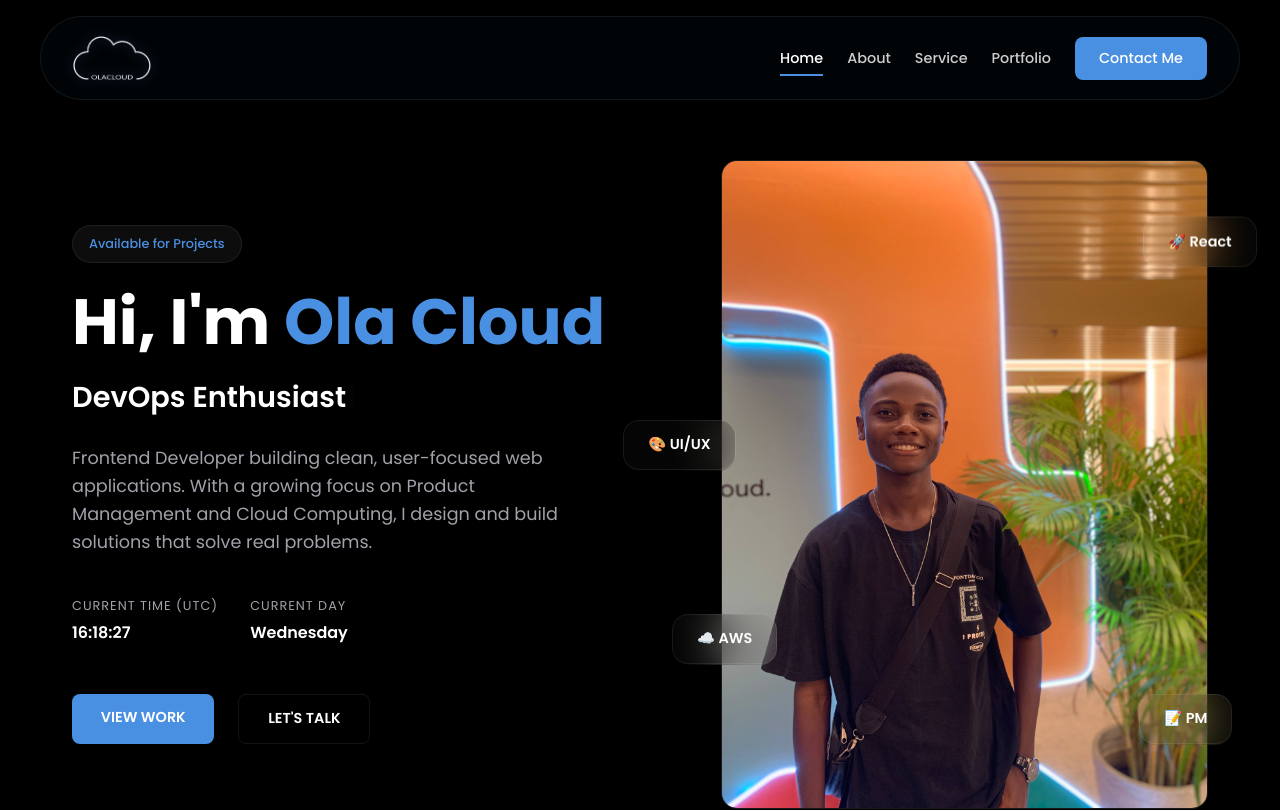
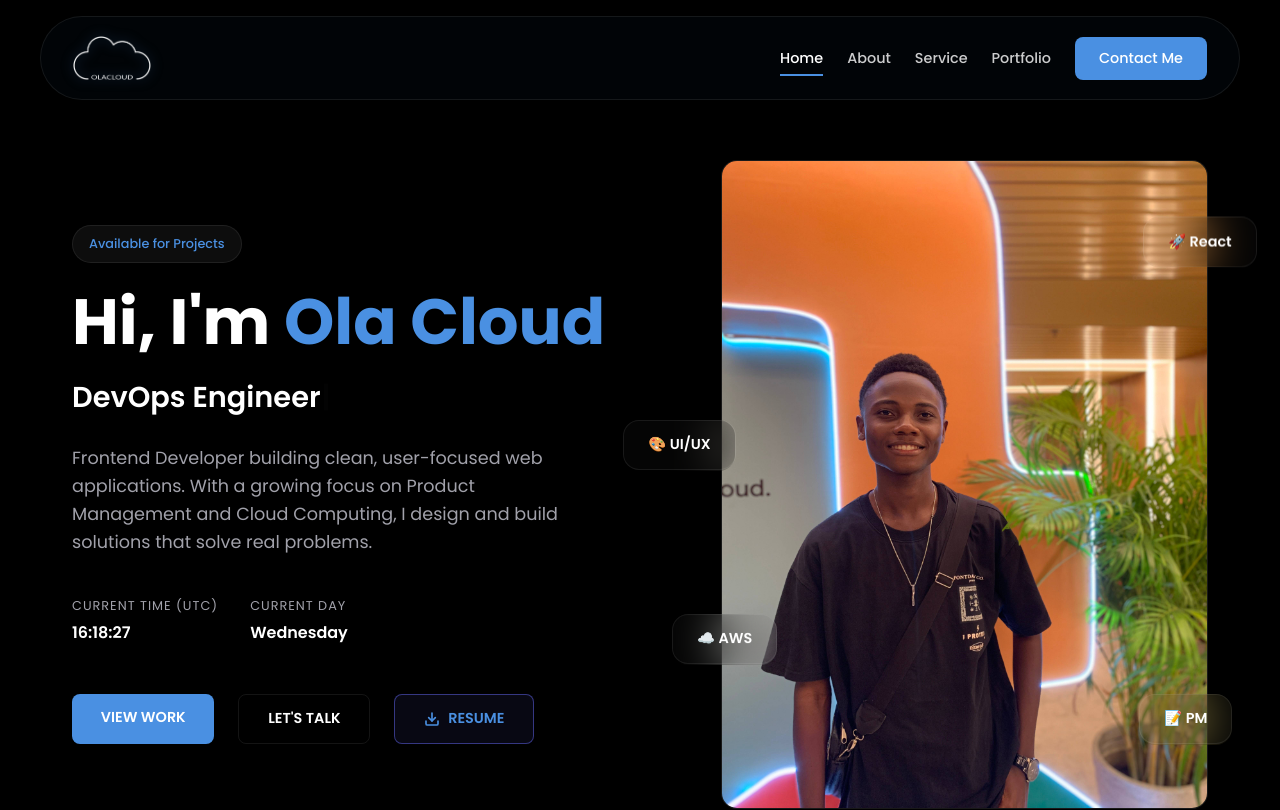
Before and after one commit to Confidenceb/my-portfolio-site, a React (Vite) app: page / in a window 1280 px wide. Shown: the top 810 px of the page. Built offline with nearby package versions, Linux system fonts and the light colour scheme; no server answers; the database is empty.

Commit message:
Added a button to download resume, uploaded a new file, and  also edited the about page

```diff
--- a/src/about-section.jsx
+++ b/src/about-section.jsx
@@ -19,7 +19,7 @@ const AboutSection = () => {
           <p className="about">About Me</p>
           <h1 className="about-title">Personal Details</h1>
           <p className="about-description">
-            I’m a frontend developer and a Chemistry student at the University of Lagos, passionate about building digital solutions that solve real-world problems.
+            I'm a frontend developer and a Chemistry student at the University of Lagos. I build digital solutions that solve real-world problems.
             From my roots in graphic design and motion graphics to my current focus on Product Management and Cloud Computing, I blend technical skills with strategic thinking to build scalable, user-centric applications.
           </p>
           <div>
--- a/src/hero.css
+++ b/src/hero.css
@@ -93,6 +93,35 @@
   border-color: #fff;
 }
 
+.btn-download {
+  display: inline-flex;
+  align-items: center;
+  gap: 0.5rem;
+  border: 1px solid rgba(99, 102, 241, 0.5);
+  color: var(--primary);
+  padding: 0.8rem 1.8rem;
+  border-radius: 8px;
+  text-decoration: none;
+  font-weight: 600;
+  transition: all 0.3s ease;
+  background: rgba(99, 102, 241, 0.08);
+}
+
+.btn-download:hover {
+  background: rgba(99, 102, 241, 0.18);
+  border-color: var(--primary);
+  transform: translateY(-2px);
+  box-shadow: 0 6px 20px rgba(99, 102, 241, 0.25);
+}
+
+.btn-download svg {
+  transition: transform 0.3s ease;
+}
+
+.btn-download:hover svg {
+  transform: translateY(3px);
+}
+
 /* Visual Section */
 .hero-visual {
   position: relative;
--- a/src/hero.jsx
+++ b/src/hero.jsx
@@ -1,5 +1,6 @@
 import React, { useEffect, useState } from "react";
 import heroImg from "./img/hero-img.JPEG";
+
 import "./hero.css";
 import Typewriter from "typewriter-effect";
 
@@ -36,7 +37,7 @@ const Hero = () => {
               options={{
                 strings: [
                   "Frontend Developer",
-                  "DevOps Enthusiast",
+                  "DevOps Engineer",
                   "Cloud Engineer",
                   "Product Management",
                 ],
@@ -70,6 +71,18 @@ const Hero = () => {
             <a href="#contact" className="btn btn-outline">
               Let's Talk
             </a>
+            <a
+              href="/Noibi_Jamiu_Resume.pdf"
+              download="Noibi_Jamiu_Resume.pdf"
+              className="btn btn-download"
+            >
+              <svg xmlns="http://www.w3.org/2000/svg" width="16" height="16" viewBox="0 0 24 24" fill="none" stroke="currentColor" strokeWidth="2.5" strokeLinecap="round" strokeLinejoin="round">
+                <path d="M21 15v4a2 2 0 0 1-2 2H5a2 2 0 0 1-2-2v-4"/>
+                <polyline points="7 10 12 15 17 10"/>
+                <line x1="12" y1="15" x2="12" y2="3"/>
+              </svg>
+              Resume
+            </a>
           </div>
 
         </div>
--- a/src/pages/AboutPage.jsx
+++ b/src/pages/AboutPage.jsx
@@ -77,7 +77,7 @@ const AboutPage = () => {
                   <h2>My Story</h2>
                 </div>
                 <p>
-                  I’m a frontend developer and a Chemistry student at the University of Lagos, passionate about building digital solutions that solve real-world problems.
+                  I'm a frontend developer and a Chemistry student at the University of Lagos. I build digital solutions that solve real-world problems.
                 </p>
                 <p>
                   My journey into tech started from curiosity and exploration. I initially spent a few months learning graphic design, followed by motion graphics, before realizing I wanted to build more functional and interactive products.
@@ -89,10 +89,10 @@ const AboutPage = () => {
                   As I continued growing, I became increasingly interested in how scalable systems work, which led me to explore Cloud Computing, an interest that also inspired my identity as “OlaCloud.”
                 </p>
                 <p>
-                  Over time, I’ve also recognized my natural inclination toward leadership and organization. This has driven me to start exploring Product Management, where I can combine my technical background with problem-solving, user understanding, and decision-making.
+                  Over time, I've also recognized my natural inclination toward leadership and organization. This has driven me into Product Management, where I combine my technical background with problem-solving, user understanding, and decision-making.
                 </p>
                 <p>
-                  My goal is to grow into a well-rounded builder, someone who not only develops products but also understands how to design, manage, and scale them effectively.
+                  I'm building a career as a well-rounded technologist — someone who doesn't just develop products, but designs, manages, and scales them effectively.
                 </p>
               </div>
             </div>
--- a/src/project.jsx
+++ b/src/project.jsx
@@ -211,7 +211,7 @@ export default function Projects() {
               <div key={index} className={`project-card glass-card ${isOpen ? "expanded" : ""}`}>
                 <div className="project-image-container">
                   <img src={project.image} alt={project.title} className="project-image" />
-                  <div className="project-tags">
+                  <div className="project-tags">  ``
                     {project.tags.map((tag, i) => (
                       <span key={i} className="project-tag">{tag}</span>
                     ))}
```
Also changed, not shown: 2 other files (tests, documents, lock files or other folders).
